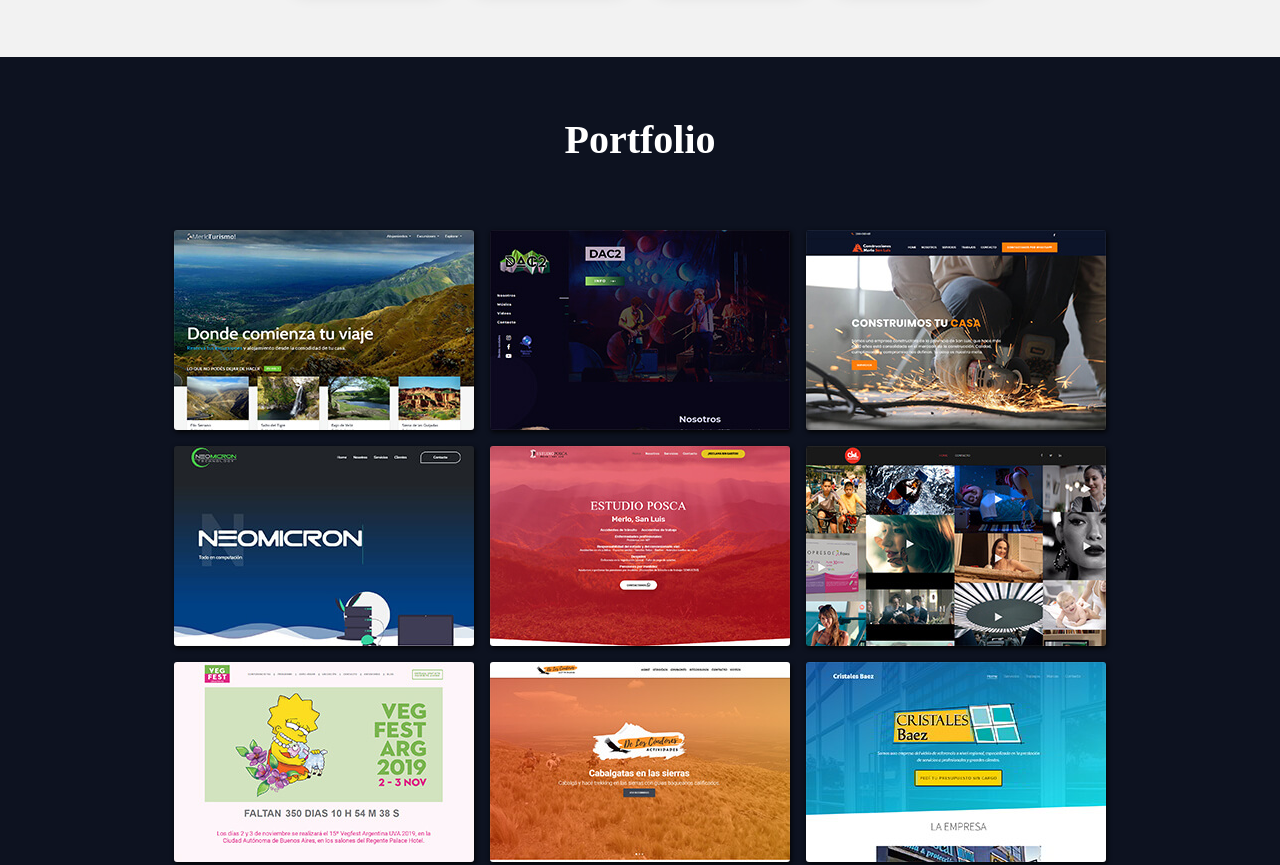
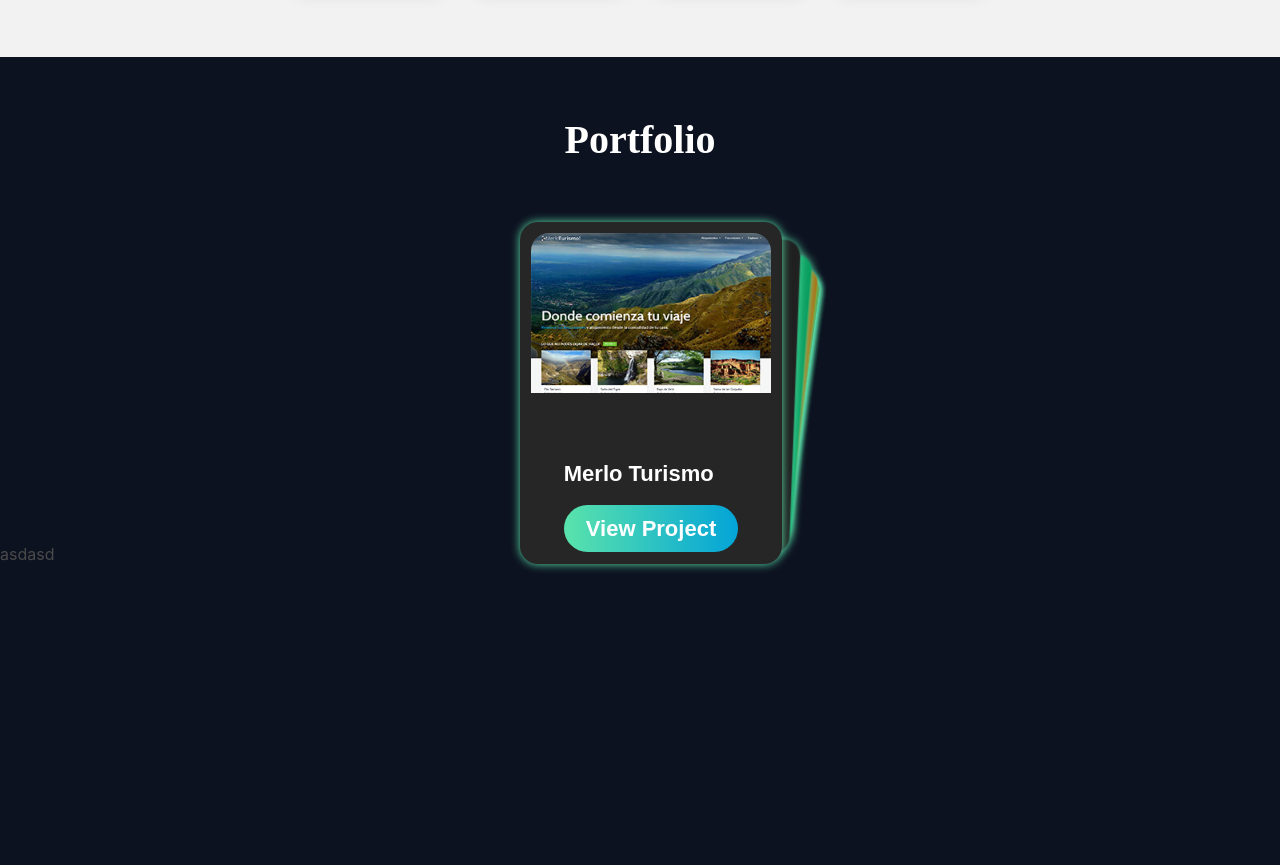
Before and after one commit to Santolei/portfolio, a plain HTML site: page index.html in a window 1280 px wide. Shown: the part 1480-2345 px from the top of the page. After the commit the page ends 2094 px from the top, so only its background shows below. Drawn offline with nearby package versions, Linux system fonts and the light colour scheme.

Commit message:
cambios portfolio galeria

```diff
--- a/css/carousel.css
+++ b/css/carousel.css
@@ -1,4 +1,57 @@
 .swiper {
-    width: 100%;
-    height: 500px;
+    width: 240px;
+    height: 320px;
 }
+
+.swiper-slide {
+    display: flex;
+    flex-direction: column;
+    align-items: center;
+    justify-content: space-between;
+    padding: .5em;
+    border-radius: 18px;
+    font-size: 22px;
+    font-weight: bold;
+    color: #fff;
+}
+
+.swiper-slide:nth-child(1n) {
+    background-color: #262626;
+    box-shadow: 0 0 10px var(--color2);
+}
+
+.swiper-slide:nth-child(2n) {
+    background-color: #262626;
+}
+
+.swiper-slide:nth-child(3n) {
+    background-color: rgb(10, 184, 111);
+}
+
+.swiper-slide:nth-child(4n) {
+    background-color: rgb(211, 122, 7);
+}
+
+.swiper-slide:nth-child(5n) {
+    background-color: rgb(118, 163, 12);
+}
+
+.swiper-slide:nth-child(6n) {
+    background-color: rgb(180, 10, 47);
+}
+
+.swiper-slide:nth-child(7n) {
+    background-color: rgb(35, 99, 19);
+}
+
+.swiper-slide:nth-child(8n) {
+    background-color: rgb(0, 68, 255);
+}
+
+.swiper-slide:nth-child(9n) {
+    background-color: rgb(218, 12, 218);
+}
+
+.swiper-slide:nth-child(10n) {
+    background-color: rgb(54, 94, 77);
+}
--- a/css/style.css
+++ b/css/style.css
@@ -255,18 +255,6 @@ font-style: normal;
     position: relative;
     top: -.5em;
 }
-/* .skill:hover > .info{
-    transform: rotate(5deg);
-    animation: fadeIn .5s ease-in-out;
-    opacity: 1;
-    display: flex;
-    width: 100%;
-    max-width: 300px;
-} */
-
-.portfolio{
-
-}
 .portfolio {
     overflow: hidden;
     background: #0d1220;
@@ -274,12 +262,7 @@ font-style: normal;
   }
 
 .portfolio .work {
-    width: 300px;
-    height: 200px;
-    margin: 0.5em;
-    z-index: 6;
-    padding: 0;
-    border-radius: 3px;
+
     -webkit-box-shadow: 1px 2px 5px #030303;
     box-shadow: 1px 2px 5px #030303;
     overflow: hidden;
@@ -288,19 +271,11 @@ font-style: normal;
     transition: .3s all ease;
 }
 
+.portfolio .work img{
+    border-radius: 18px 18px 0 0;
+}
 .portfolio .work .vermas {
-    width: 300px;
-    height: 200px;
-    background: rgba(13, 18, 32, .9);
-    display: -webkit-box;
-    display: -ms-flexbox;
-    display: flex;
-    -webkit-box-orient: vertical;
-    -webkit-box-direction: normal;
-    flex-direction: column;
-    justify-content: center;
-    align-items: center;
-    transition: .5s all ease-in-out;
+
 }
 .portfolio .work .vermas a{
     padding: .5em 1em;
@@ -314,11 +289,11 @@ font-style: normal;
     font-weight: 700;
     margin-bottom: 1em;
 }
-.portfolio .work:hover .vermas {
+/* .portfolio .work:hover .vermas {
     cursor: pointer;
     transform: translate(0, -206px);
     z-index: 10;
-}
+} */
 
 .portfolio .work:hover {
     transform:scale(1.15);
--- a/index.html
+++ b/index.html
@@ -157,7 +157,7 @@
 
     <!-- Portfolio -->
 
-    <section class="portfolio pt-6">
+    <section class="portfolio pt-6 is-hidden">
         <div class="container">
             <div class="column mb-6">
                 <h2 class="title has-text-white has-text-centered">
@@ -258,24 +258,36 @@
         </div>
     </section>
 
-    <!-- Slider main container -->
-    <div class="swiper">
-        <!-- Additional required wrapper -->
-        <div class="swiper-wrapper">
-            <!-- Slides -->
-            <div class="swiper-slide">Slide 1</div>
+    <section class="portfolio pb-6">
+        <div class="column mb-6 mt-6">
+            <h2 class="title has-text-white has-text-centered">
+                Portfolio
+            </h2>
+        </div>
+        <!-- Swiper -->
+        <div class="swiper mySwiper">
+            <div class="swiper-wrapper">
+                <div class="swiper-slide work">
+                    <img src="img/trabajos/merloturismo.jpg" alt="Merlo Turismo">
+                    <div class="vermas pb-2">
+                        <p class="has-text-white">Merlo Turismo</p>
+                        <a target="_blank" href="merlo-turismo.html"><i class="glyphicon glyphicon-link"></i> View Project</a>
+                    </div>
+                </div>
+                <div class="swiper-slide">Slide 2</div>
+                <div class="swiper-slide">Slide 3</div>
+                <div class="swiper-slide">Slide 4</div>
+                <div class="swiper-slide">Slide 5</div>
+                <div class="swiper-slide">Slide 6</div>
+                <div class="swiper-slide">Slide 7</div>
+                <div class="swiper-slide">Slide 8</div>
+                <div class="swiper-slide">Slide 9</div>
+            </div>
+        </div>
+        asdasd
+    </section>
 
-        </div>
-        <!-- If we need pagination -->
-        <div class="swiper-pagination"></div>
 
-        <!-- If we need navigation buttons -->
-        <div class="swiper-button-prev"></div>
-        <div class="swiper-button-next"></div>
-
-        <!-- If we need scrollbar -->
-        <div class="swiper-scrollbar"></div>
-    </div>
     <footer></footer>
     <!-- Scripts -->
     <script src="js/jquery-3.6.3.min.js"></script>
--- a/js/carousel.js
+++ b/js/carousel.js
@@ -1,21 +1,4 @@
-const swiper = new Swiper('.swiper', {
-    // Optional parameters
-    direction: 'horizontal',
-    loop: true,
-
-    // If we need pagination
-    pagination: {
-      el: '.swiper-pagination',
-    },
-
-    // Navigation arrows
-    navigation: {
-      nextEl: '.swiper-button-next',
-      prevEl: '.swiper-button-prev',
-    },
-
-    // And if we need scrollbar
-    scrollbar: {
-      el: '.swiper-scrollbar',
-    },
+const swiper = new Swiper(".mySwiper", {
+  effect: "cards",
+  grabCursor: true,
 });
```
